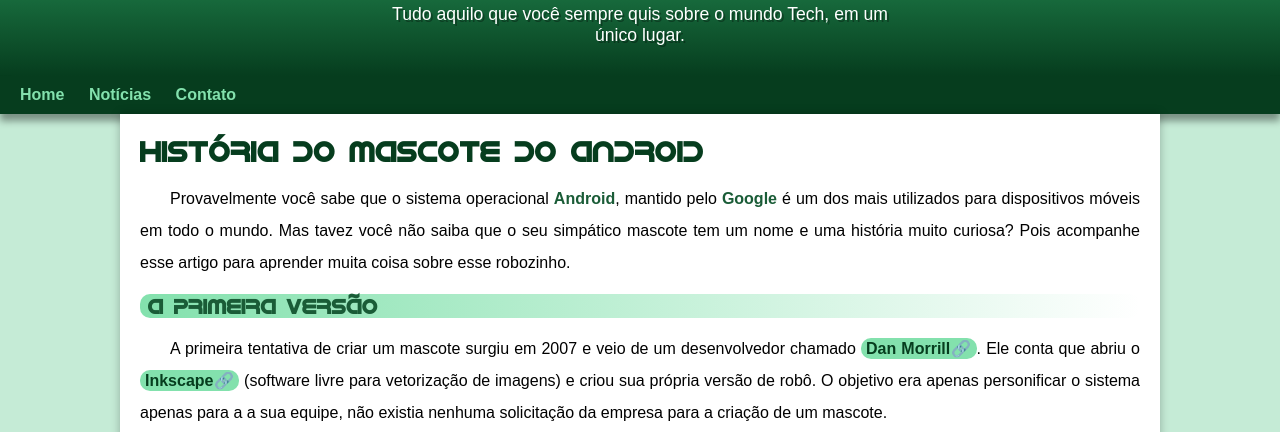
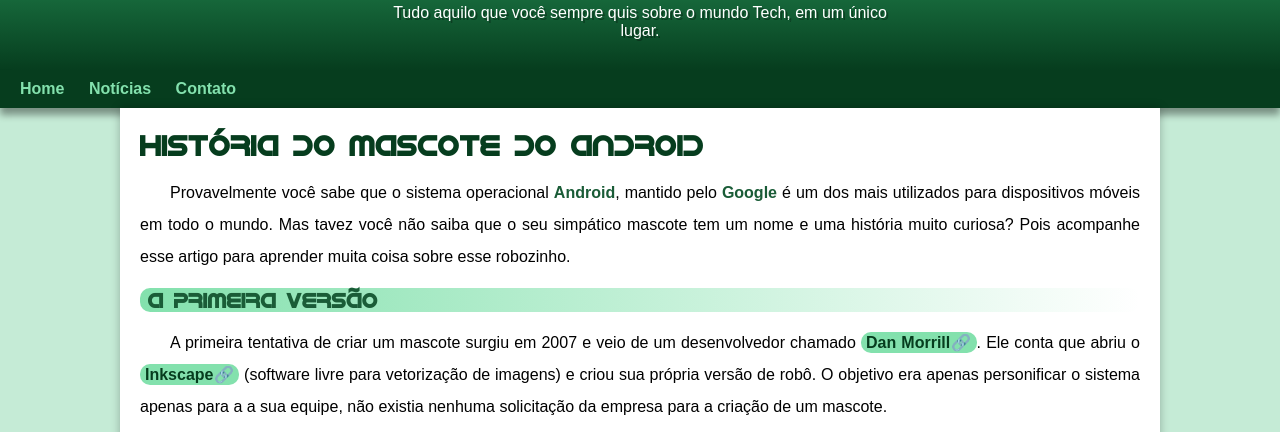
Before and after one commit to rogercluts/projeto-android, a plain HTML site: page index.html in a window 1280 px wide. Shown: the part 109-541 px from the top of the page. Drawn offline with Linux system fonts and the light colour scheme.

Commit message:
Update style.css

```diff
--- a/style/style.css
+++ b/style/style.css
@@ -54,7 +54,7 @@ header > h1{
 header > p{
     color: white;
     font-family: var(--fonte-padrao);
-    font-size: 1.1em;
+    font-size: 1.0em;
     max-width: 500px;
     padding-right: 10px;
     padding-left: 10px;
```
